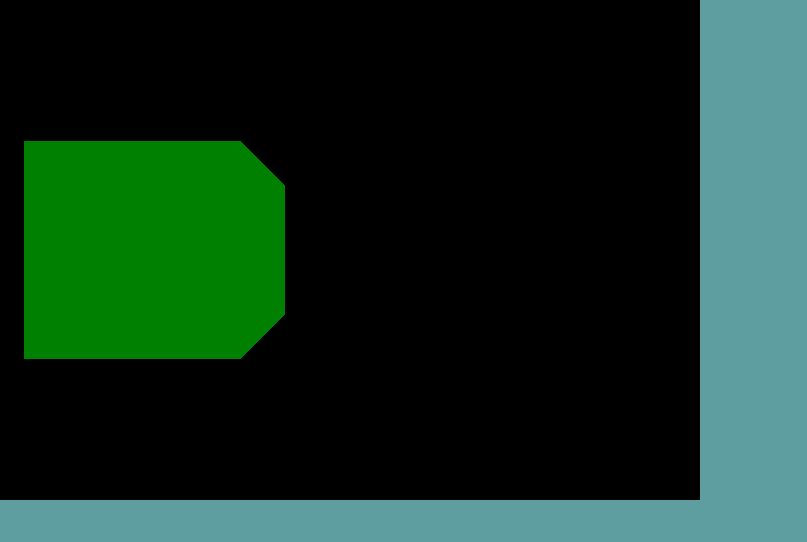
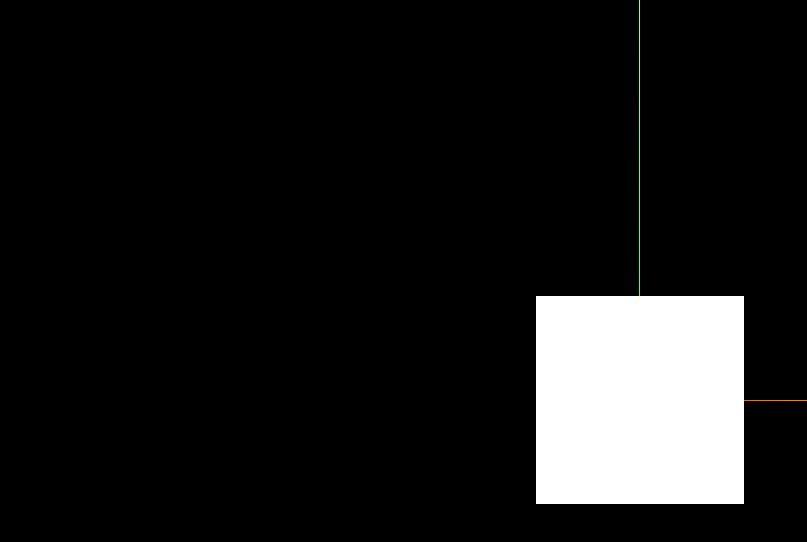
Before and after one commit to nahidthedeveloper/three.js, a website built with Vite: page index.html in a window 1280 px wide. Shown: the whole page, without its empty margins (0-807 px from the left). Built offline with nearby package versions, Linux system fonts and the light colour scheme.

Commit message:
add orbit control and vite engine

```diff
--- /dev/null
+++ b/index.css
@@ -0,0 +1,3 @@
+@tailwind base;
+@tailwind components;
+@tailwind utilities;
--- a/index.html
+++ b/index.html
@@ -1,14 +1,14 @@
-<!DOCTYPE html>
+<!doctype html>
 <html lang="en">
 <head>
-    <meta charset="UTF-8">
-    <title>Three JS Practice</title>
-    <link rel="stylesheet" href="style.css">
+    <meta charset="UTF-8"/>
+    <link rel="icon" type="image/svg+xml" href=""/>
+    <meta name="viewport" content="width=device-width, initial-scale=1.0"/>
+    <link rel="stylesheet" href="index.css">
+    <title>Vite App</title>
 </head>
-<body>
-<canvas class="main"></canvas>
-
-<script src="https://cdnjs.cloudflare.com/ajax/libs/three.js/r128/three.js"></script>
-<script src="script.js"></script>
+<body class="m-0 p-0 box-border overflow-hidden">
+<canvas class="main fixed top-0 left-0 outline-none"></canvas>
+<script type="module" src="main.js"></script>
 </body>
 </html>
--- /dev/null
+++ b/main.js
@@ -0,0 +1,45 @@
+import * as THREE from 'three';
+import {gsap} from "gsap";
+import {OrbitControls} from 'three/addons/controls/OrbitControls.js';
+
+const scene = new THREE.Scene();
+const group = new THREE.Group();
+
+const box1 = new THREE.Mesh(
+    new THREE.BoxGeometry(2, 2, 2),
+    new THREE.MeshBasicMaterial({color: "white"})
+);
+const axesHelper = new THREE.AxesHelper(5);
+
+group.add(box1);
+scene.add(group);
+scene.add(axesHelper)
+
+const size = {
+    width: window.innerWidth,
+    height: window.innerHeight,
+};
+const camera = new THREE.PerspectiveCamera(75, size.width / size.height);
+camera.position.z = 6;
+scene.add(camera);
+
+const canvas = document.querySelector(".main");
+
+const controls = new OrbitControls(camera, canvas);
+controls.enableDamping = true;
+
+const renderer = new THREE.WebGLRenderer({canvas: canvas});
+renderer.setSize(size.width, size.height)
+
+// gsap.to(group.position, {x: -3, duration: 1, delay: 2})
+
+const animation = () => {
+    // camera.position.y = Math.sin(clock.getElapsedTime());
+    // camera.position.x = Math.cos(clock.getElapsedTime());
+    // camera.lookAt(group.position)
+
+    controls.update()
+    renderer.render(scene, camera);
+    window.requestAnimationFrame(animation)
+}
+animation()
--- /dev/null
+++ b/postcss.config.js
@@ -0,0 +1,6 @@
+module.exports = {
+  plugins: {
+    tailwindcss: {},
+    autoprefixer: {},
+  },
+}
--- a/script.js
+++ /dev/null
@@ -1,23 +0,0 @@
-const scene = new THREE.Scene();
-
-const geometry = new THREE.BoxGeometry(2, 2, 2);
-const material = new THREE.MeshBasicMaterial({ color: "green" });
-
-const box = new THREE.Mesh(geometry, material);
-scene.add(box);
-
-const size = {
-  width: 700,
-  height: 500,
-};
-
-const camera = new THREE.PerspectiveCamera(75, size.width / size.height);
-camera.position.z = 4;
-camera.position.x = 2;
-scene.add(camera);
-
-const terget = document.querySelector(".main");
-const rendarer = new THREE.WebGLRenderer({canvas: terget});
-
-rendarer.setSize(size.width, size.height)
-rendarer.render(scene, camera);
--- a/style.css
+++ /dev/null
@@ -1,12 +0,0 @@
-* {
-    margin: 0;
-    padding: 0;
-    box-sizing: border-box;
-}
-
-html,
-body {
-    height: 100vh;
-    width: 100%;
-    background-color: cadetblue;
-}
--- /dev/null
+++ b/tailwind.config.js
@@ -0,0 +1,10 @@
+/** @type {import('tailwindcss').Config} */
+export default {
+    content: [
+        "./index.html",
+    ],
+    theme: {
+        extend: {},
+    },
+    plugins: [],
+}
```
Also changed, not shown: package.json (added, +12 -0 lines), 2 other files.
